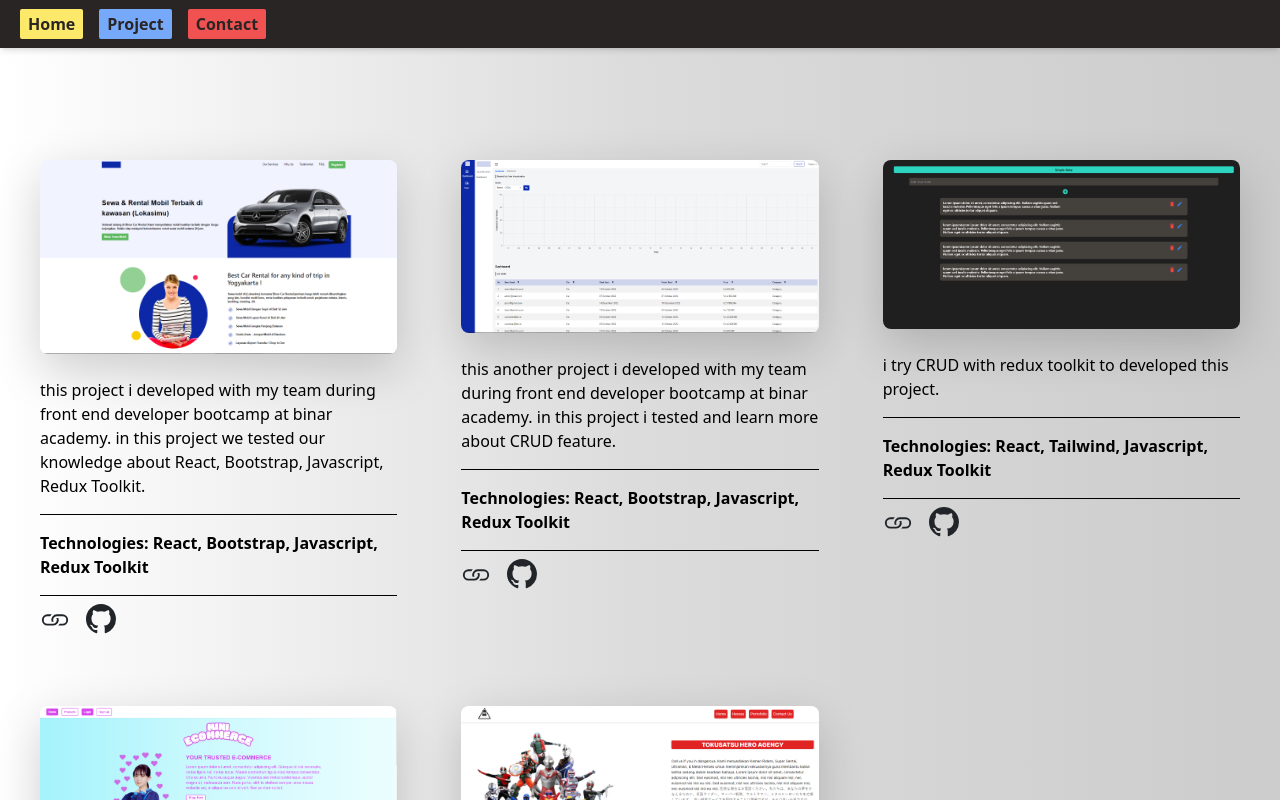
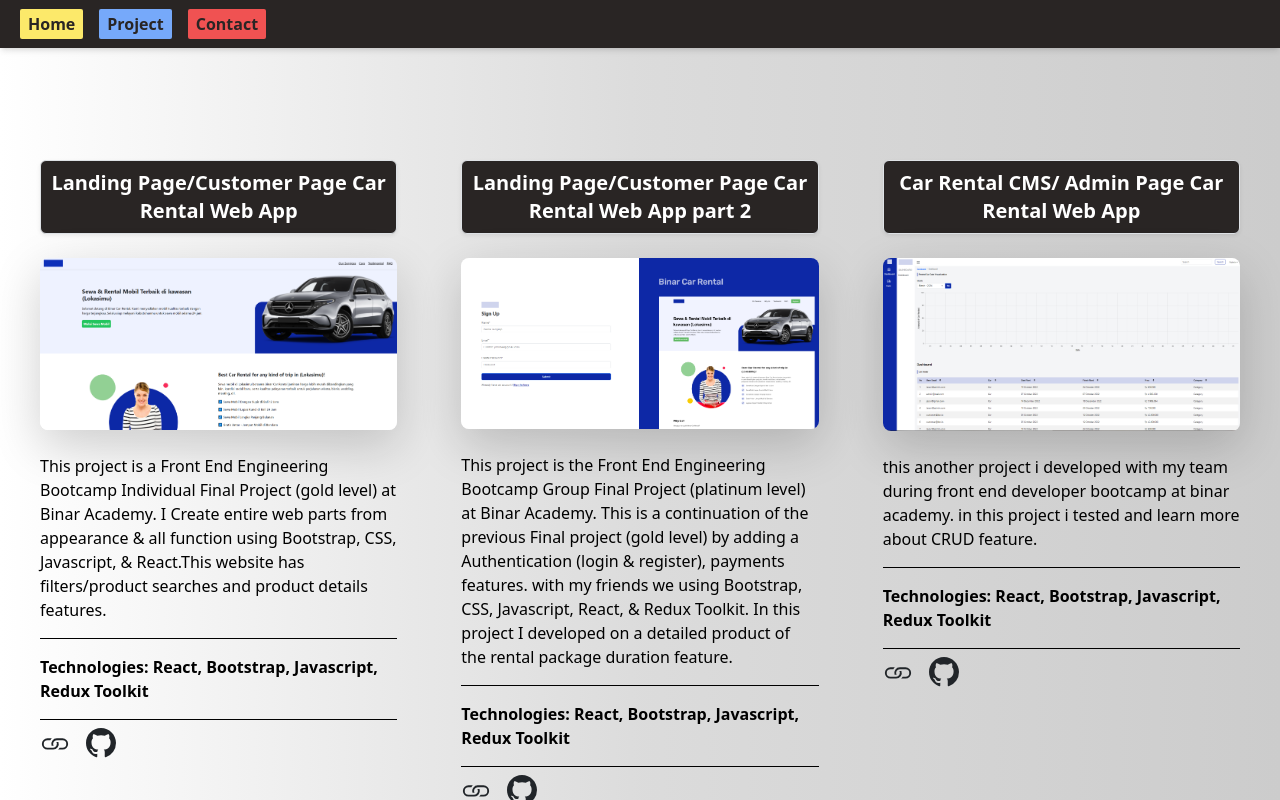
Before and after one commit to akbaradiw/porto_profile, a React (Vite) app: page /project in a window 1280 px wide. Shown: the top 800 px of the page. Built offline with nearby package versions, Linux system fonts and the light colour scheme.

Commit message:
edit project section

```diff
--- a/src/pages/Project/index.jsx
+++ b/src/pages/Project/index.jsx
@@ -1,10 +1,11 @@
 import React from "react";
 import NavbarComp from "../../components/NavbarComp";
-import project1 from "../../assets/LandingPage.png";
+import project1 from "../../assets/binar2.png";
 import project2 from "../../assets/Dashboard.png";
 import project3 from "../../assets/simplenoteupdate.png";
 import project4 from "../../assets/miniecommerce.png";
 import project5 from "../../assets/tokusatu.png";
+import project6 from "../../assets/binar1.png";
 import { BsLink, BsGithub } from "react-icons/bs";
 import AOS from "aos";
 import "aos/dist/aos.css";
@@ -14,18 +15,29 @@ const Project = () => {
   const myproject = [
     {
       id: 1,
-      name: "Car Rental Customer Page",
+      name: "Landing Page/Customer Page Car Rental Web App",
       technologies: "React, Bootstrap, Javascript, Redux Toolkit",
       description:
-        "this project i developed with my team during front end developer bootcamp at binar academy. in this project we tested our knowledge about React, Bootstrap, Javascript, Redux Toolkit.",
+        "This project is a Front End Engineering Bootcamp Individual Final Project (gold level) at Binar Academy. I Create entire web parts from appearance & all function using Bootstrap, CSS, Javascript, & React.This website has filters/product searches and product details features.",
+      image: project6,
+      link: "https://binar-car-rental-phi.vercel.app/",
+      github:
+        "https://github.com/akbaradiw/F-FER23001028-14-AKB-binacarrental-GOLD",
+    },
+    {
+      id: 2,
+      name: "Landing Page/Customer Page Car Rental Web App part 2 ",
+      technologies: "React, Bootstrap, Javascript, Redux Toolkit",
+      description:
+        "This project is the  Front End Engineering Bootcamp Group Final Project (platinum level)  at Binar Academy. This is a continuation of the previous Final project (gold level) by adding a Authentication (login & register), payments features. with my friends we using Bootstrap, CSS, Javascript, React, & Redux Toolkit. In this project I developed on a detailed product of the rental package duration feature.",
       image: project1,
       link: "https://23001028-14-kelompok-4-binar-car-rental-platinum.vercel.app/",
       github:
         "https://github.com/Defriyhdr/23001028_14_Kelompok-4_Binar-Car-Rental-Platinum",
     },
     {
-      id: 2,
-      name: "Car Rental CMS",
+      id: 3,
+      name: "Car Rental CMS/ Admin Page Car Rental Web App",
       technologies: "React, Bootstrap, Javascript, Redux Toolkit",
       description:
         "this another project i developed with my team during front end developer bootcamp at binar academy. in this project i tested and learn more about CRUD feature.",
@@ -35,26 +47,27 @@ const Project = () => {
         "https://github.com/akbaradiw/Admin_23001028_14_Kelompok-4_Binar-Car-Rental-Platinum",
     },
     {
-      id: 3,
+      id: 4,
       name: "Simple Note App",
       technologies: "React, Tailwind, Javascript, Redux Toolkit",
-      description: "i try CRUD with redux toolkit to developed this project.",
+      description:
+        "This dummy todolist web app with responsive design & CRUD (create, read, update, delete) feature.  i made this web using Tailwind, CSS, Javascript, React, & Redux Toolkit",
       image: project3,
       link: "https://simple-note-livid.vercel.app/",
       github: "https://github.com/akbaradiw/crud_redux_toolkit",
     },
     {
-      id: 4,
+      id: 5,
       name: "Mini Ecommerce",
       technologies: "React, Tailwind, Javascript, Redux Toolkit",
       description:
-        "Simple Ecommerce with Add to cart feature. i use API from https://fakestoreapi.com/",
+      "This dummy ecommerce project with responsive design & add to cart feature. i made this web using Tailwind, CSS, Javascript, React, & Redux Toolkit. in this project i use API data from https://fakestoreapi.com/ . ",
       image: project4,
       link: "https://mini-ecommerce-web.vercel.app/",
       github: "https://github.com/akbaradiw/mini-ecommerce",
     },
     {
-      id: 5,
+      id: 6,
       name: "Tokusatsu Hero Agency",
       technologies: "Next Js, Tailwind, Javascript",
       description:
@@ -78,6 +91,10 @@ const Project = () => {
       >
         {myproject.map((data) => (
           <div key={data.id}>
+            <div className="border lg:p-1 p-2 shadow-sm rounded-md mb-4 bg-stone-800 ">
+            <h1 className="lg:text-xl md:text-md text-center font-bold text-white">{data.name}</h1>
+            </div>
+            <div className="flex justify-center">
             <img
               src={data.image}
               alt={data.description}
@@ -85,6 +102,7 @@ const Project = () => {
               height={500}
               className="rounded-lg shadow-lg mb-6 hover:scale-110 transition ease-in-out delay-150"
             />
+            </div>
             <p className="border-b text-black text-sm md:text-base lg:text-base border-black pb-3">
               {data.description}
             </p>
```
Also changed, not shown: src/assets/binar1.png (added), src/assets/binar2.png (added).
